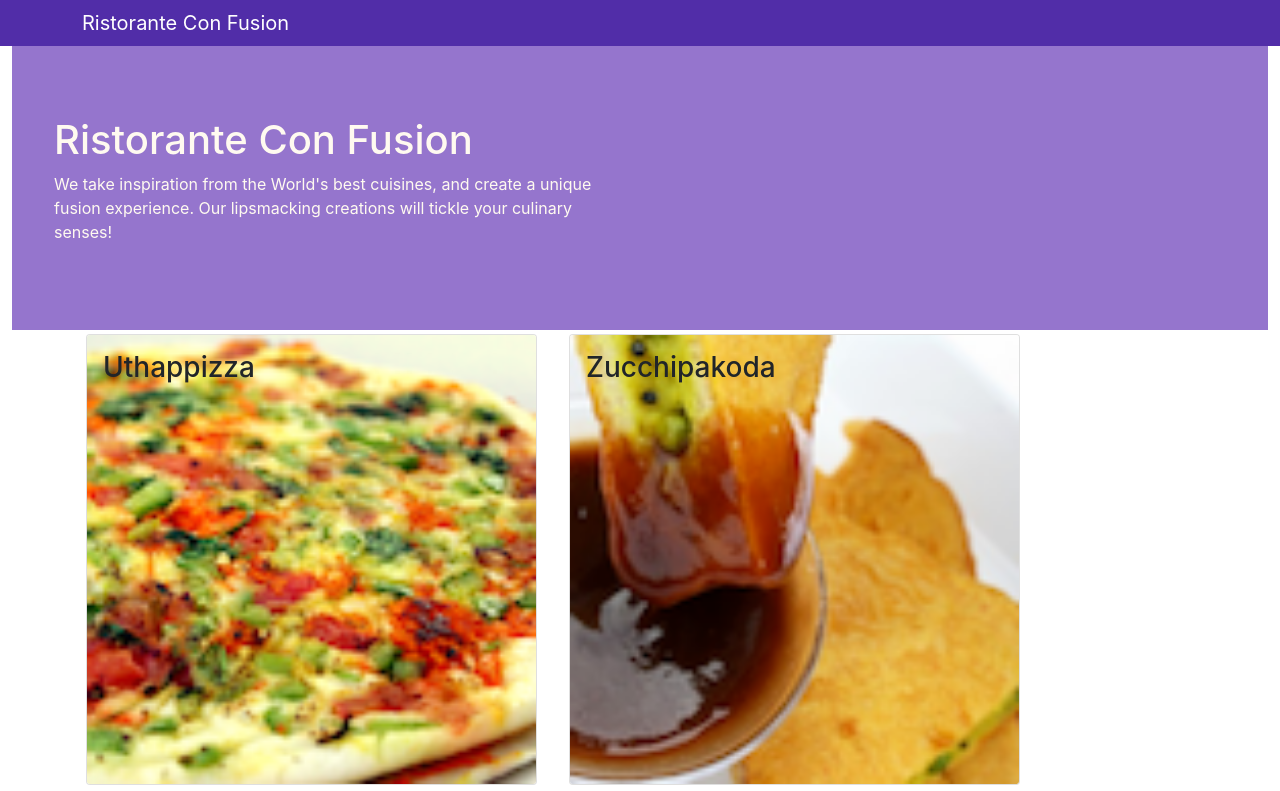
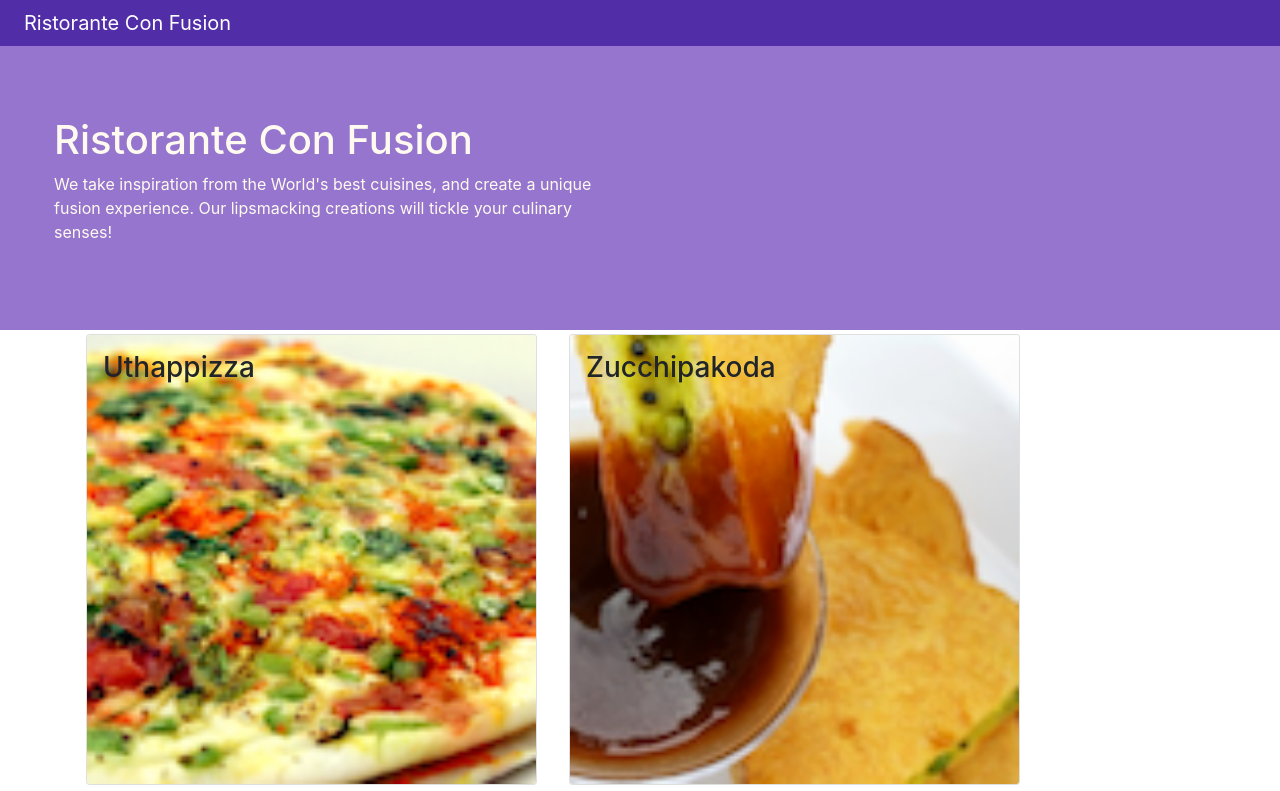
Before and after one commit to daocongly/CongLyFX12998, a React (Create React App) app: page / in a window 1280 px wide. Shown: the top 791 px of the page. Built offline with nearby package versions, Linux system fonts and the light colour scheme.

Commit message:
hoan thanh yeu cau de bai

```diff
--- a/src/App.css
+++ b/src/App.css
@@ -21,6 +21,12 @@
   background: #9575CD ;
   color:floralwhite;
 }
+.fixsai {
+  margin:0px auto;
+  background: #9575CD ;
+  color:floralwhite;
+
+}
 
 address{
   font-size:80%;
--- a/src/components/HeaderComponent.js
+++ b/src/components/HeaderComponent.js
@@ -9,11 +9,11 @@ class Header extends React.Component {
         return (
             <>
                 <Navbar dark >
-                    <div className="container">
+                    <div className="container-fluid">
                         <NavbarBrand href="/">Ristorante Con Fusion</NavbarBrand>
                     </div>
                 </Navbar>
-                    <div className="container-fluid">
+                    <div className="container-fluid fixsai">
                         <div className="row jumbotron ">
                             <div className="col-12 col-sm-6 ">
                                 <h1>Ristorante Con Fusion </h1>
```
